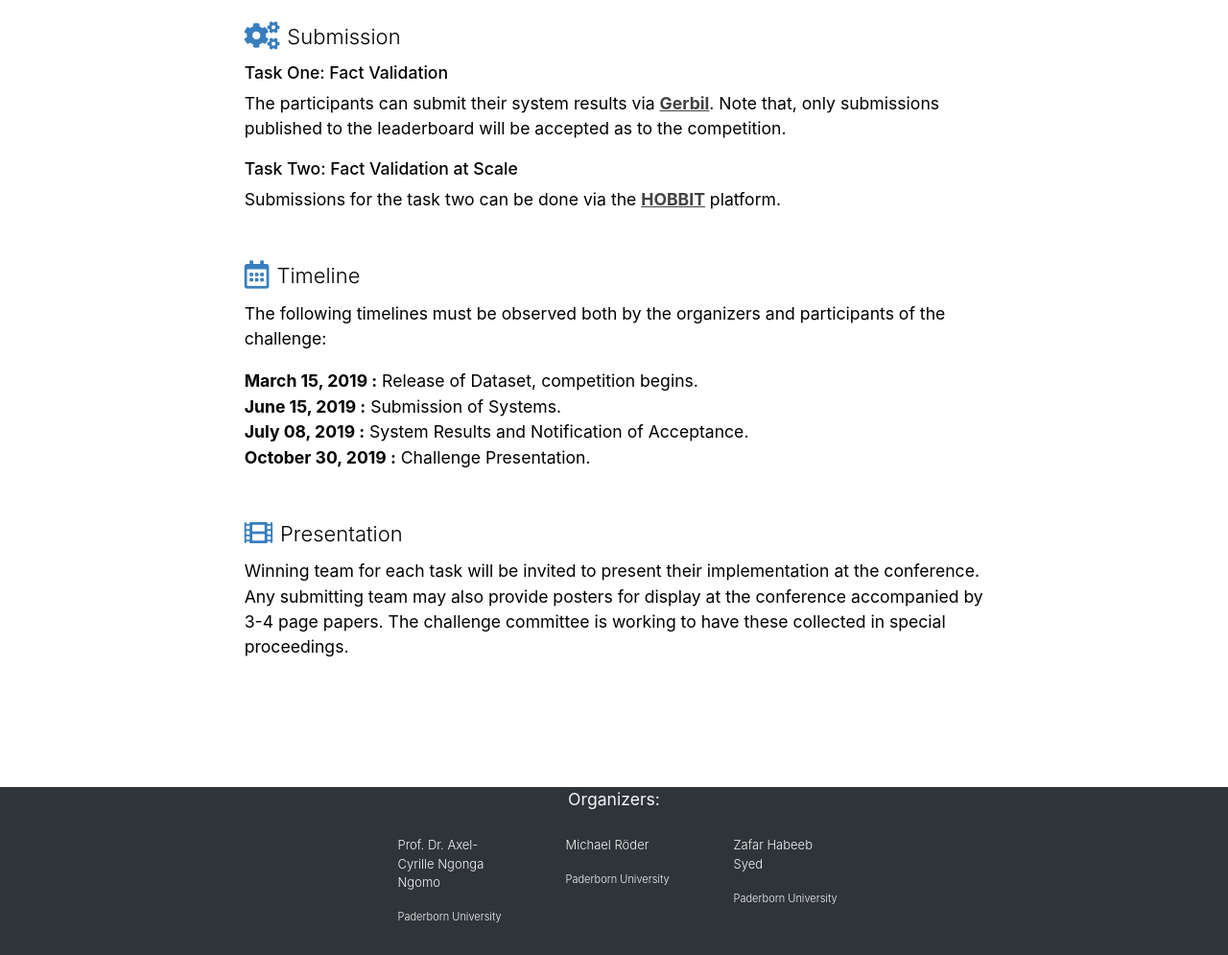
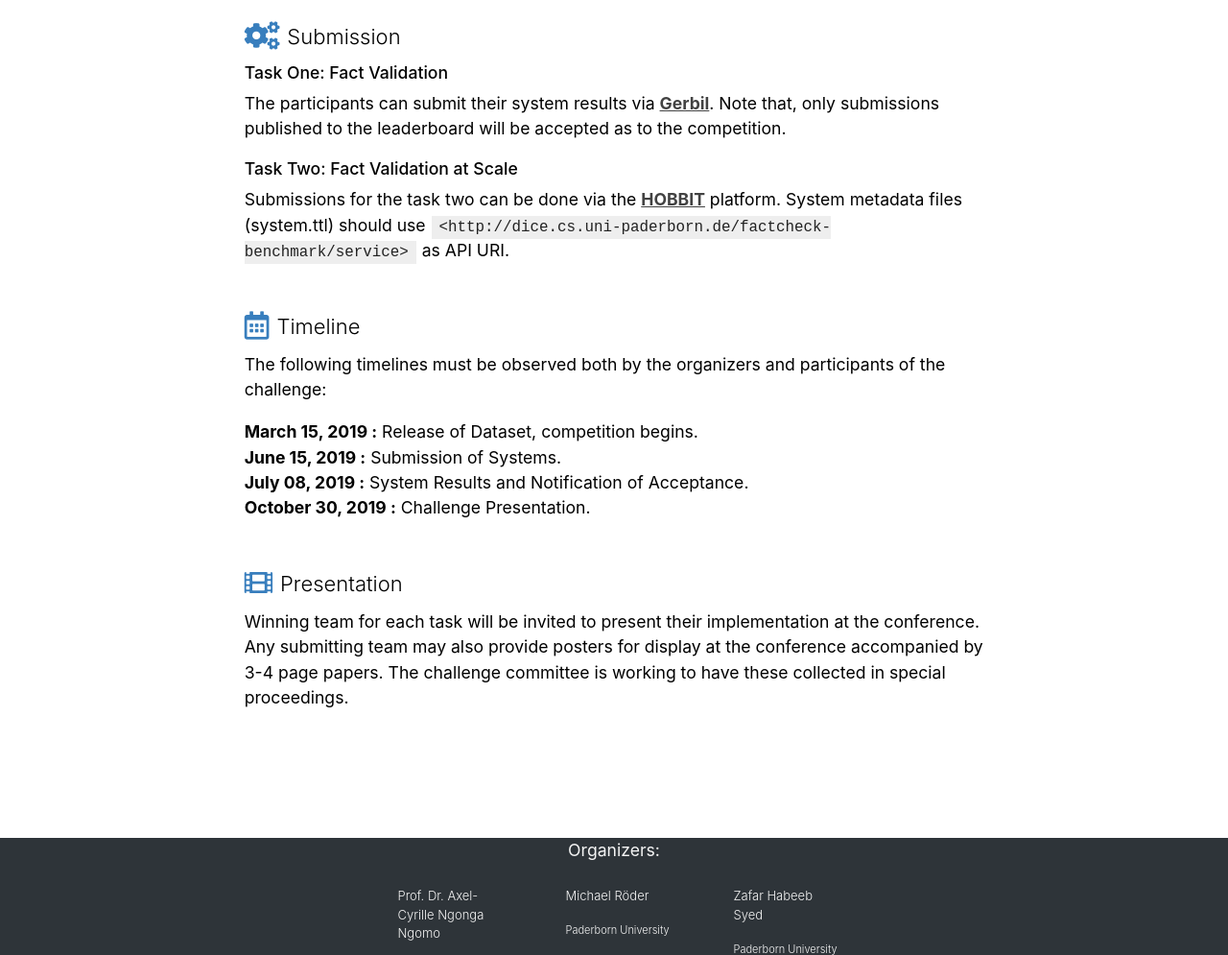
Before and after one commit to dice-group/semantic-web-challenge.github.io, a plain HTML site: page index.html in a window 1280 px wide. Shown: the part 3315-4310 px from the top of the page at 96% size. Drawn offline with Linux system fonts and the light colour scheme.

Commit message:
Added Hobbit URI for the challenge

```diff
--- a/index.html
+++ b/index.html
@@ -283,7 +283,11 @@ height: 110px;
           <p class="card-text text-left">The participants can submit their system results via <a href="http://swc2017.aksw.org/gerbil/config" class="font-weight-bold" style="text-decoration:underline">Gerbil</a>. Note that, only submissions published to the leaderboard will be accepted as to the competition.
           </p>
           <h6 class="text-left">Task Two: Fact Validation at Scale</h6>
-          <p class="card-text text-left">Submissions for the task two can be done via the <a href="https://master.project-hobbit.eu/" class="font-weight-bold" style="text-decoration:underline">HOBBIT</a> platform.
+          <p class="card-text text-left">Submissions for the task two can be done via the <a href="https://master.project-hobbit.eu/" class="font-weight-bold" style="text-decoration:underline">HOBBIT</a> platform. System metadata files (system.ttl) should use
+<code id="code-example" class="language-markdown text-justify">
+<span class="xml"><span class="hljs-tag">&lt;<span class="hljs-title">http:</span>//<span class="hljs-attribute">dice.cs.uni-paderborn.de</span>/<span class="hljs-attribute">factcheck-benchmark</span>/<span class="hljs-attribute">service</span>&gt;</span></code>
+as API URI.
+
           </p>
         </div>
       </div>
```
